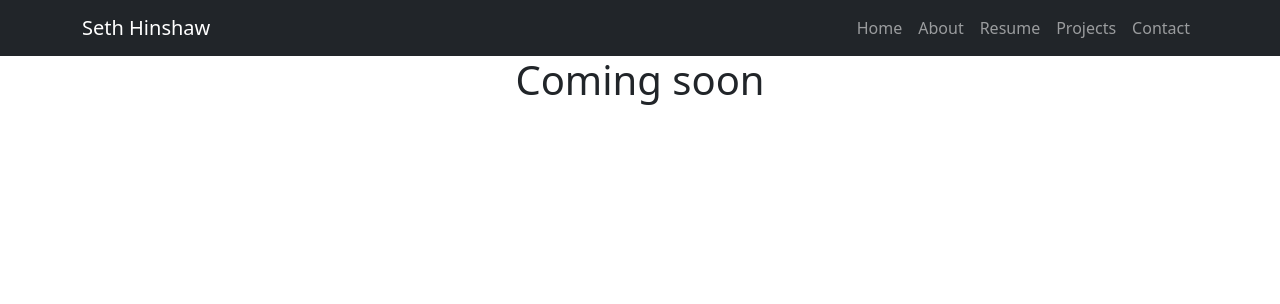
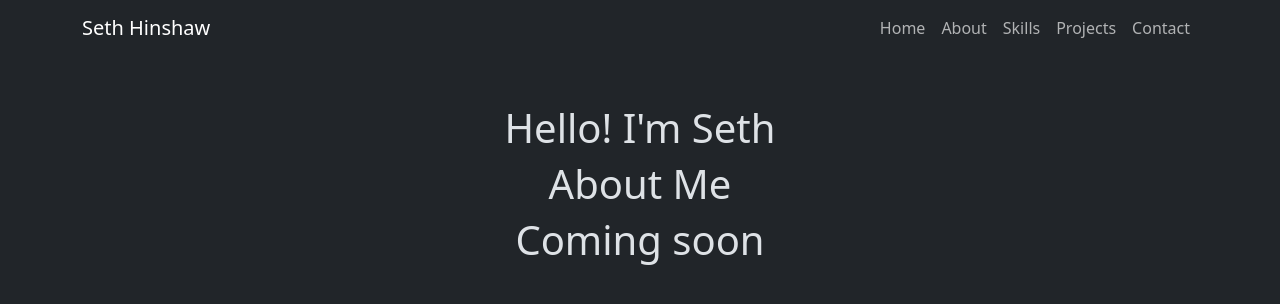
Before and after one commit to sekkiyah/sekkiyah.github.io, a React (Create React App) app: page / in a window 1280 px wide. Shown: the top 304 px of the page. Built offline with nearby package versions, Linux system fonts and the light colour scheme.

Commit message:
updated for dark theme, tweaked page text

```diff
--- a/public/index.html
+++ b/public/index.html
@@ -1,5 +1,5 @@
 <!DOCTYPE html>
-<html lang="en">
+<html lang="en" data-bs-theme="dark">
   <head>
     <meta charset="UTF-8" />
     <meta http-equiv="X-UA-Compatible" content="IE=edge" />
--- a/public/styles.css
+++ b/public/styles.css
@@ -0,0 +1,4 @@
+.socials > * {
+  height: 25px;
+  width: 25px;
+}
--- a/src/components/AboutMe.js
+++ b/src/components/AboutMe.js
@@ -1,7 +1,13 @@
 import React from 'react';
 
 const AboutMe = () => {
-  return <></>;
+  return (
+    <>
+      <h1 className='text-center'>Hello! I'm Seth</h1>
+
+      <h1 className='text-center'>About Me</h1>
+    </>
+  );
 };
 
 export default AboutMe;
--- a/src/components/Home.js
+++ b/src/components/Home.js
@@ -1,10 +1,11 @@
 import React from 'react';
-import { NavigationBar } from './';
+import { AboutMe, NavigationBar } from './';
 
 const Home = () => {
   return (
     <>
       <NavigationBar />
+      <AboutMe />
       <h1 className='text-center'>Coming soon</h1>
     </>
   );
--- a/src/components/NavigationBar.js
+++ b/src/components/NavigationBar.js
@@ -4,13 +4,23 @@ import { Container, Nav, Navbar } from 'react-bootstrap';
 const NavigationBar = () => {
   return (
     <>
-      <Navbar bg='dark' data-bs-theme='dark'>
+      <Navbar className='mb-5'>
         <Container>
-          <Navbar.Brand>Seth Hinshaw</Navbar.Brand>
+          <Navbar.Brand>
+            Seth Hinshaw{' '}
+            {/* <span className='socials'>
+              <a href='https://www.linkedin.com/in/seth-hinshaw/' target='_blank'>
+                <img src='../images/linkedin-icon.png' alt='li' />
+              </a>
+              <a href='https://github.com/sekkiyah' target='_blank'>
+                <img src='../images/github.png' alt='gh' />
+              </a>
+            </span> */}
+          </Navbar.Brand>
           <Nav>
             <Nav.Link>Home</Nav.Link>
             <Nav.Link>About</Nav.Link>
-            <Nav.Link>Resume</Nav.Link>
+            <Nav.Link>Skills</Nav.Link>
             <Nav.Link>Projects</Nav.Link>
             <Nav.Link>Contact</Nav.Link>
           </Nav>
```
